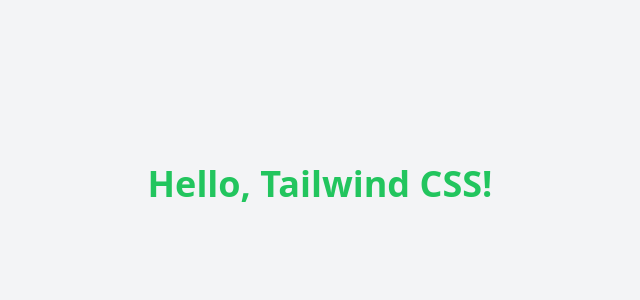
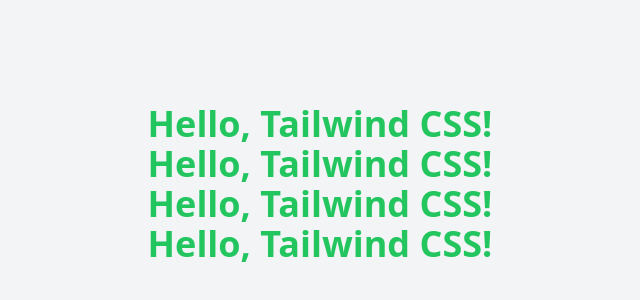
Before and after one commit to wasabina67/tailwindcss-example, a website: page docs/index.html in a window 1280 px wide. Shown: the part 216-516 px from the top of the page, without its empty margins (320-960 px from the left). Drawn offline with Linux system fonts and the light colour scheme.

Commit message:
Update docs/index.html

```diff
--- a/docs/index.html
+++ b/docs/index.html
@@ -7,6 +7,11 @@
     <link href="output.css" rel="stylesheet">
   </head>
   <body class="bg-gray-100 flex items-center justify-center min-h-screen">
-    <h1 class="text-4xl font-bold text-green-500">Hello, Tailwind CSS!</h1>
+    <h1 class="text-4xl font-bold text-green-500">
+      <span>Hello, Tailwind CSS!</span><br />
+      <span>Hello, Tailwind CSS!</span><br />
+      <span>Hello, Tailwind CSS!</span><br />
+      <span>Hello, Tailwind CSS!</span>
+    </h1>
   </body>
 </html>
```
